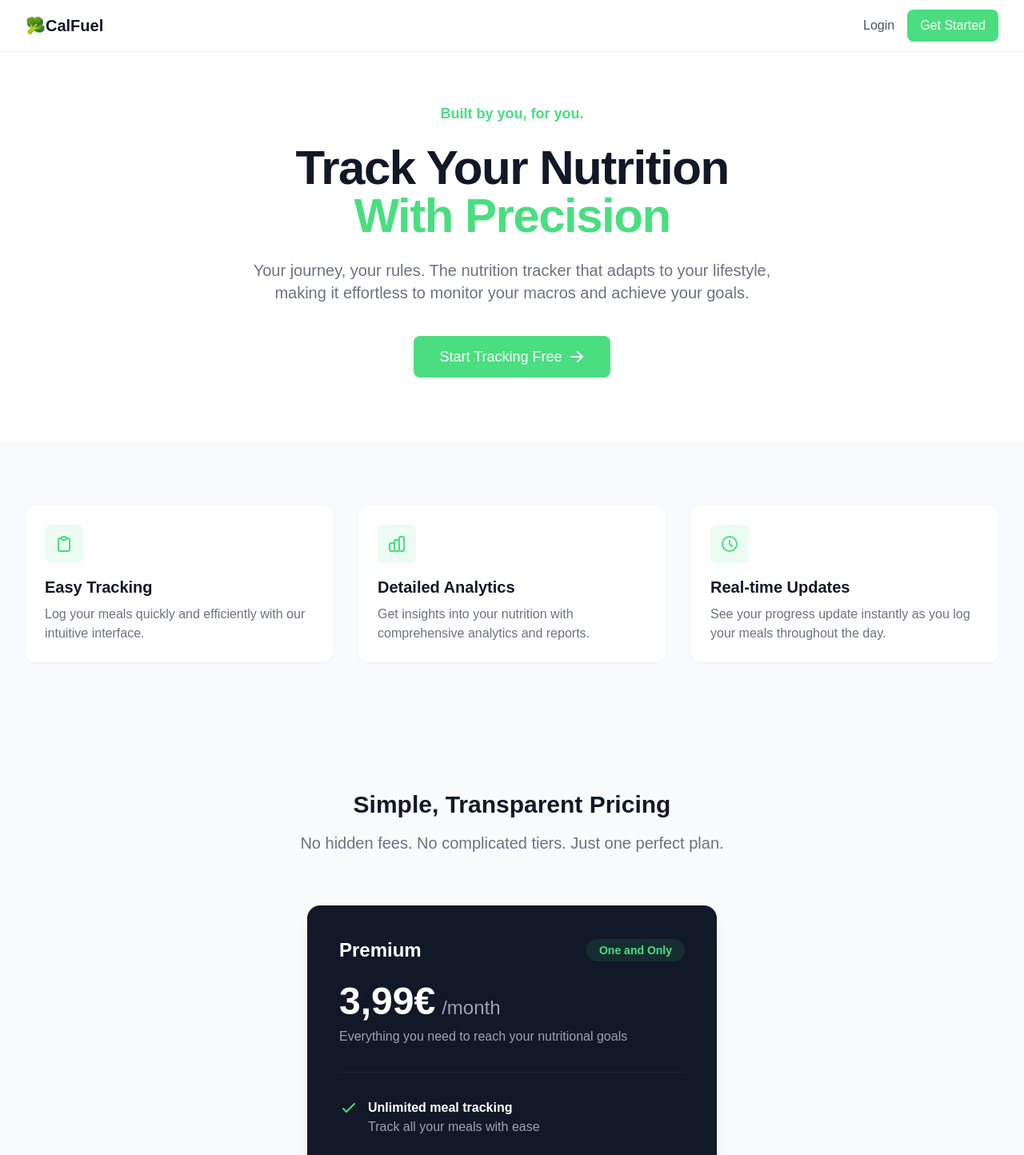
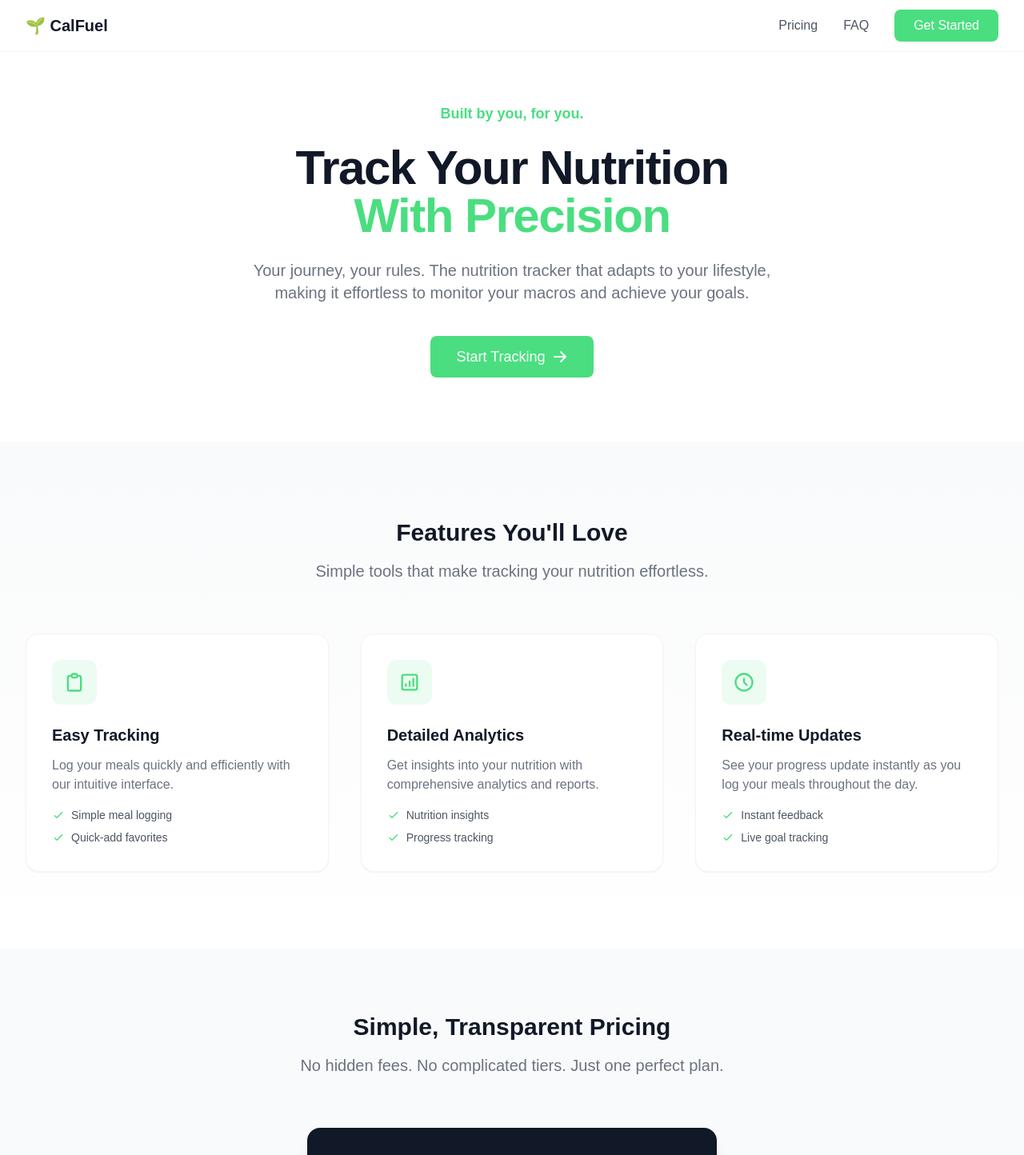
Before and after one commit to codenkill/calfuel, a Next.js app: page / in a window 1280 px wide. Shown: the top 1444 px of the page at 80% size. Built offline with nearby package versions, Linux system fonts and the light colour scheme; no server answers.

Commit message:
New Features Section

```diff
--- a/app/page.js
+++ b/app/page.js
@@ -7,6 +7,22 @@ import Link from 'next/link';
 
 export default function LandingPage() {
   const [openFaq, setOpenFaq] = useState(-1);
+
+  const scrollToSection = (elementId) => {
+    const element = document.getElementById(elementId);
+    if (element) {
+      const offset = 80; // Account for fixed header
+      const bodyRect = document.body.getBoundingClientRect().top;
+      const elementRect = element.getBoundingClientRect().top;
+      const elementPosition = elementRect - bodyRect;
+      const offsetPosition = elementPosition - offset;
+
+      window.scrollTo({
+        top: offsetPosition,
+        behavior: 'smooth'
+      });
+    }
+  };
 
   const faqItems = [
     {
@@ -26,22 +42,30 @@ export default function LandingPage() {
   return (
     <div className="min-h-screen bg-white">
       {/* Navigation */}
-      <nav className="fixed top-0 left-0 right-0 bg-white/80 backdrop-blur-md z-50 border-b border-gray-100">
+      <nav className="fixed top-0 left-0 right-0 bg-white z-50 border-b border-gray-100">
         <div className="max-w-7xl mx-auto px-4 sm:px-6 lg:px-8">
           <div className="flex justify-between items-center h-16">
             <div className="flex items-center">
-              <span className="text-xl font-bold text-gray-900">🥦CalFuel</span>
+              <Link href="/" className="flex items-center">
+                <span className="text-xl font-bold text-gray-900">🌱 CalFuel</span>
+              </Link>
             </div>
-            <div className="flex items-center space-x-4">
-              <Link
-                href="/auth"
-                className="text-gray-600 hover:text-gray-900"
+            <div className="flex items-center space-x-8">
+              <button
+                onClick={() => scrollToSection('pricing')}
+                className="text-gray-600 hover:text-gray-900 font-medium"
               >
-                Login
-              </Link>
+                Pricing
+              </button>
+              <button
+                onClick={() => scrollToSection('faq')}
+                className="text-gray-600 hover:text-gray-900 font-medium"
+              >
+                FAQ
+              </button>
               <Link
                 href="/auth?signup=true"
-                className="bg-[#4ade80] text-white px-4 py-2 rounded-lg hover:bg-[#22c55e] transition-colors"
+                className="bg-[#4ade80] text-white px-6 py-2 rounded-lg hover:bg-[#22c55e] transition-colors font-medium"
               >
                 Get Started
               </Link>
@@ -68,7 +92,7 @@ export default function LandingPage() {
                 href="/auth?signup=true"
                 className="bg-[#4ade80] text-white px-8 py-3 rounded-lg text-lg font-medium hover:bg-[#22c55e] transition-colors inline-flex items-center"
               >
-                Start Tracking Free
+                Start Tracking
                 <svg xmlns="http://www.w3.org/2000/svg" className="h-5 w-5 ml-2" viewBox="0 0 20 20" fill="currentColor">
                   <path fillRule="evenodd" d="M10.293 3.293a1 1 0 011.414 0l6 6a1 1 0 010 1.414l-6 6a1 1 0 01-1.414-1.414L14.586 11H3a1 1 0 110-2h11.586l-4.293-4.293a1 1 0 010-1.414z" clipRule="evenodd" />
                 </svg>
@@ -79,47 +103,103 @@ export default function LandingPage() {
       </div>
 
       {/* Features Section */}
-      <div className="bg-gray-50 py-20 px-4 sm:px-6 lg:px-8">
+      <div className="bg-gradient-to-b from-gray-50 to-white py-24 px-4 sm:px-6 lg:px-8">
         <div className="max-w-7xl mx-auto">
-          <div className="grid grid-cols-1 md:grid-cols-3 gap-8">
-            {/* Feature 1 */}
-            <div className="bg-white p-6 rounded-xl shadow-sm">
-              <div className="w-12 h-12 bg-[#4ade80]/10 rounded-lg flex items-center justify-center mb-4">
-                <svg xmlns="http://www.w3.org/2000/svg" className="h-6 w-6 text-[#4ade80]" fill="none" viewBox="0 0 24 24" stroke="currentColor">
-                  <path strokeLinecap="round" strokeLinejoin="round" strokeWidth={2} d="M9 5H7a2 2 0 00-2 2v12a2 2 0 002 2h10a2 2 0 002-2V7a2 2 0 00-2-2h-2M9 5a2 2 0 002 2h2a2 2 0 002-2M9 5a2 2 0 012-2h2a2 2 0 012 2" />
-                </svg>
+          <div className="text-center mb-16">
+            <h2 className="text-3xl font-bold text-gray-900 mb-4">Features You&apos;ll Love</h2>
+            <p className="text-xl text-gray-500 max-w-2xl mx-auto">Simple tools that make tracking your nutrition effortless.</p>
+          </div>
+
+          <div className="grid grid-cols-1 md:grid-cols-3 gap-10">
+            {/* Feature 1 - Easy Tracking */}
+            <div className="group relative bg-white rounded-2xl p-8 shadow-sm hover:shadow-xl transition-all duration-300 border border-gray-100">
+              <div className="absolute inset-0 bg-gradient-to-br from-[#4ade80]/5 to-transparent rounded-2xl transition-opacity duration-300 opacity-0 group-hover:opacity-100"></div>
+              <div className="relative">
+                <div className="w-14 h-14 bg-[#4ade80]/10 rounded-xl flex items-center justify-center mb-6 group-hover:scale-110 transition-transform duration-300">
+                  <svg xmlns="http://www.w3.org/2000/svg" className="h-7 w-7 text-[#4ade80]" fill="none" viewBox="0 0 24 24" stroke="currentColor">
+                    <path strokeLinecap="round" strokeLinejoin="round" strokeWidth={2} d="M9 5H7a2 2 0 00-2 2v12a2 2 0 002 2h10a2 2 0 002-2V7a2 2 0 00-2-2h-2M9 5a2 2 0 002 2h2a2 2 0 002-2M9 5a2 2 0 012-2h2a2 2 0 012 2" />
+                  </svg>
+                </div>
+                <h3 className="text-xl font-semibold text-gray-900 mb-3">Easy Tracking</h3>
+                <p className="text-gray-500 mb-4">Log your meals quickly and efficiently with our intuitive interface.</p>
+                <ul className="space-y-2">
+                  <li className="flex items-center text-sm text-gray-600">
+                    <svg className="h-4 w-4 text-[#4ade80] mr-2" fill="none" viewBox="0 0 24 24" stroke="currentColor">
+                      <path strokeLinecap="round" strokeLinejoin="round" strokeWidth={2} d="M5 13l4 4L19 7" />
+                    </svg>
+                    Simple meal logging
+                  </li>
+                  <li className="flex items-center text-sm text-gray-600">
+                    <svg className="h-4 w-4 text-[#4ade80] mr-2" fill="none" viewBox="0 0 24 24" stroke="currentColor">
+                      <path strokeLinecap="round" strokeLinejoin="round" strokeWidth={2} d="M5 13l4 4L19 7" />
+                    </svg>
+                    Quick-add favorites
+                  </li>
+                </ul>
               </div>
-              <h3 className="text-xl font-semibold text-gray-900">Easy Tracking</h3>
-              <p className="mt-2 text-gray-500">Log your meals quickly and efficiently with our intuitive interface.</p>
             </div>
 
-            {/* Feature 2 */}
-            <div className="bg-white p-6 rounded-xl shadow-sm">
-              <div className="w-12 h-12 bg-[#4ade80]/10 rounded-lg flex items-center justify-center mb-4">
-                <svg xmlns="http://www.w3.org/2000/svg" className="h-6 w-6 text-[#4ade80]" fill="none" viewBox="0 0 24 24" stroke="currentColor">
-                  <path strokeLinecap="round" strokeLinejoin="round" strokeWidth={2} d="M9 19v-6a2 2 0 00-2-2H5a2 2 0 00-2 2v6a2 2 0 002 2h2a2 2 0 002-2zm0 0V9a2 2 0 012-2h2a2 2 0 012 2v10m-6 0a2 2 0 002 2h2a2 2 0 002-2m0 0V5a2 2 0 012-2h2a2 2 0 012 2v14a2 2 0 01-2 2h-2a2 2 0 01-2-2z" />
-                </svg>
+            {/* Feature 2 - Detailed Analytics */}
+            <div className="group relative bg-white rounded-2xl p-8 shadow-sm hover:shadow-xl transition-all duration-300 border border-gray-100">
+              <div className="absolute inset-0 bg-gradient-to-br from-[#4ade80]/5 to-transparent rounded-2xl transition-opacity duration-300 opacity-0 group-hover:opacity-100"></div>
+              <div className="relative">
+                <div className="w-14 h-14 bg-[#4ade80]/10 rounded-xl flex items-center justify-center mb-6 group-hover:scale-110 transition-transform duration-300">
+                  <svg xmlns="http://www.w3.org/2000/svg" className="h-7 w-7 text-[#4ade80]" fill="none" viewBox="0 0 24 24" stroke="currentColor">
+                    <path strokeLinecap="round" strokeLinejoin="round" strokeWidth={2} d="M16 8v8m-4-5v5m-4-2v2m-2 4h12a2 2 0 002-2V6a2 2 0 00-2-2H6a2 2 0 00-2 2v12a2 2 0 002 2z" />
+                  </svg>
+                </div>
+                <h3 className="text-xl font-semibold text-gray-900 mb-3">Detailed Analytics</h3>
+                <p className="text-gray-500 mb-4">Get insights into your nutrition with comprehensive analytics and reports.</p>
+                <ul className="space-y-2">
+                  <li className="flex items-center text-sm text-gray-600">
+                    <svg className="h-4 w-4 text-[#4ade80] mr-2" fill="none" viewBox="0 0 24 24" stroke="currentColor">
+                      <path strokeLinecap="round" strokeLinejoin="round" strokeWidth={2} d="M5 13l4 4L19 7" />
+                    </svg>
+                    Nutrition insights
+                  </li>
+                  <li className="flex items-center text-sm text-gray-600">
+                    <svg className="h-4 w-4 text-[#4ade80] mr-2" fill="none" viewBox="0 0 24 24" stroke="currentColor">
+                      <path strokeLinecap="round" strokeLinejoin="round" strokeWidth={2} d="M5 13l4 4L19 7" />
+                    </svg>
+                    Progress tracking
+                  </li>
+                </ul>
               </div>
-              <h3 className="text-xl font-semibold text-gray-900">Detailed Analytics</h3>
-              <p className="mt-2 text-gray-500">Get insights into your nutrition with comprehensive analytics and reports.</p>
             </div>
 
-            {/* Feature 3 */}
-            <div className="bg-white p-6 rounded-xl shadow-sm">
-              <div className="w-12 h-12 bg-[#4ade80]/10 rounded-lg flex items-center justify-center mb-4">
-                <svg xmlns="http://www.w3.org/2000/svg" className="h-6 w-6 text-[#4ade80]" fill="none" viewBox="0 0 24 24" stroke="currentColor">
-                  <path strokeLinecap="round" strokeLinejoin="round" strokeWidth={2} d="M12 8v4l3 3m6-3a9 9 0 11-18 0 9 9 0 0118 0z" />
-                </svg>
+            {/* Feature 3 - Real-time Updates */}
+            <div className="group relative bg-white rounded-2xl p-8 shadow-sm hover:shadow-xl transition-all duration-300 border border-gray-100">
+              <div className="absolute inset-0 bg-gradient-to-br from-[#4ade80]/5 to-transparent rounded-2xl transition-opacity duration-300 opacity-0 group-hover:opacity-100"></div>
+              <div className="relative">
+                <div className="w-14 h-14 bg-[#4ade80]/10 rounded-xl flex items-center justify-center mb-6 group-hover:scale-110 transition-transform duration-300">
+                  <svg xmlns="http://www.w3.org/2000/svg" className="h-7 w-7 text-[#4ade80]" fill="none" viewBox="0 0 24 24" stroke="currentColor">
+                    <path strokeLinecap="round" strokeLinejoin="round" strokeWidth={2} d="M12 8v4l3 3m6-3a9 9 0 11-18 0 9 9 0 0118 0z" />
+                  </svg>
+                </div>
+                <h3 className="text-xl font-semibold text-gray-900 mb-3">Real-time Updates</h3>
+                <p className="text-gray-500 mb-4">See your progress update instantly as you log your meals throughout the day.</p>
+                <ul className="space-y-2">
+                  <li className="flex items-center text-sm text-gray-600">
+                    <svg className="h-4 w-4 text-[#4ade80] mr-2" fill="none" viewBox="0 0 24 24" stroke="currentColor">
+                      <path strokeLinecap="round" strokeLinejoin="round" strokeWidth={2} d="M5 13l4 4L19 7" />
+                    </svg>
+                    Instant feedback
+                  </li>
+                  <li className="flex items-center text-sm text-gray-600">
+                    <svg className="h-4 w-4 text-[#4ade80] mr-2" fill="none" viewBox="0 0 24 24" stroke="currentColor">
+                      <path strokeLinecap="round" strokeLinejoin="round" strokeWidth={2} d="M5 13l4 4L19 7" />
+                    </svg>
+                    Live goal tracking
+                  </li>
+                </ul>
               </div>
-              <h3 className="text-xl font-semibold text-gray-900">Real-time Updates</h3>
-              <p className="mt-2 text-gray-500">See your progress update instantly as you log your meals throughout the day.</p>
             </div>
           </div>
         </div>
       </div>
 
       {/* Pricing Section */}
-      <div className="py-20 px-4 sm:px-6 lg:px-8 bg-gray-50">
+      <div id="pricing" className="py-20 px-4 sm:px-6 lg:px-8 bg-gray-50">
         <div className="max-w-7xl mx-auto">
           <div className="text-center mb-16">
             <h2 className="text-3xl font-bold text-gray-900 mb-4">Simple, Transparent Pricing</h2>
@@ -211,7 +291,7 @@ export default function LandingPage() {
       </div>
 
       {/* FAQ Section */}
-      <div className="py-20 px-4 sm:px-6 lg:px-8">
+      <div id="faq" className="py-20 px-4 sm:px-6 lg:px-8">
         <div className="max-w-3xl mx-auto">
           <h2 className="text-3xl font-bold text-center text-gray-900 mb-12">Frequently Asked Questions</h2>
           <div className="space-y-4">
```
